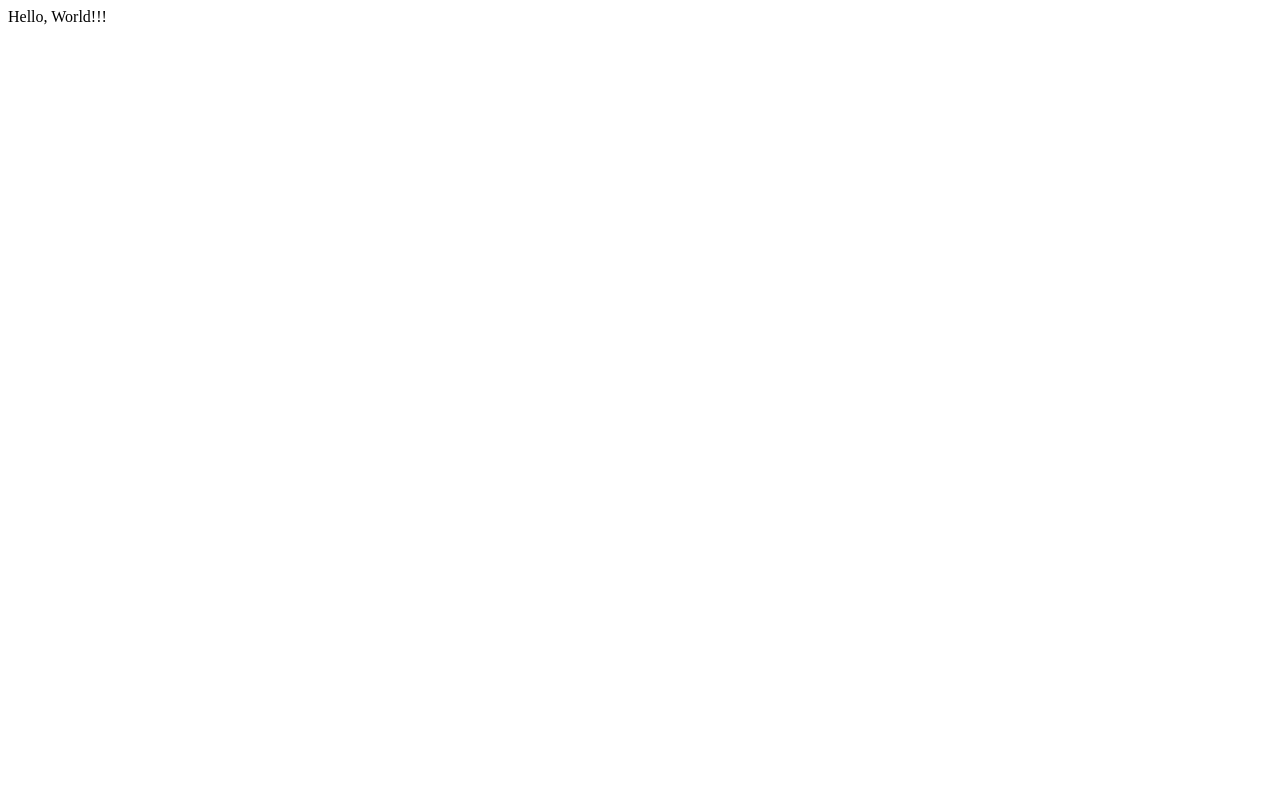
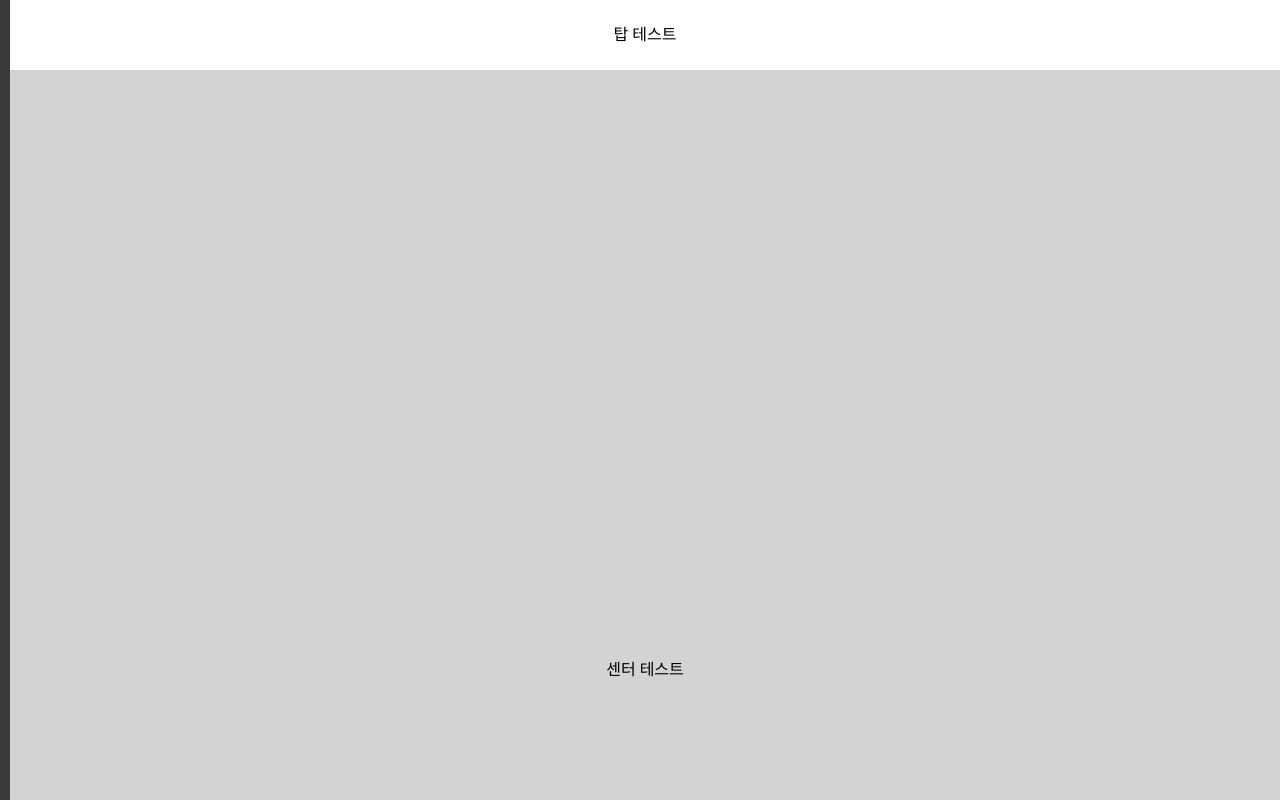
Before and after one commit to Nanjae/nanjae-web, a React (Create React App) app: page / in a window 1280 px wide. Shown: the top 800 px of the page. Built offline with nearby package versions, Linux system fonts and the light colour scheme.

Commit message:
Create Default Layout

```diff
--- a/package.json
+++ b/package.json
@@ -9,7 +9,8 @@
     "react": "^16.13.1",
     "react-dom": "^16.13.1",
     "react-scripts": "3.4.1",
-    "styled-components": "^5.1.1"
+    "styled-components": "^5.1.1",
+    "styled-reset": "^4.1.5"
   },
   "scripts": {
     "start": "react-scripts start",
--- a/src/App.js
+++ b/src/App.js
@@ -1,5 +1,19 @@
 import React from "react";
+import styled from "styled-components";
+import Home from "./Routes/Home";
+import GlobalStyles from "./Styles/GlobalStyles";
+
+const Wrapper = styled.div`
+  user-select: none;
+`;
 
 export default () => {
-  return <div>Hello, World!!!</div>;
+  return (
+    <>
+      <GlobalStyles />
+      <Wrapper>
+        <Home />
+      </Wrapper>
+    </>
+  );
 };
--- /dev/null
+++ b/src/Menu/Menu.js
@@ -0,0 +1,40 @@
+import React from "react";
+import styled from "styled-components";
+
+const Wrapper = styled.div`
+  position: fixed;
+  z-index: 50;
+  width: 300px;
+  transform: translateX(${(props) => (props.enterMenu ? "0px" : "-270px")});
+  height: ${(props) => props.windowHeight}px;
+  transition: transform 0.3s;
+  display: flex;
+  justify-content: flex-start;
+`;
+
+const Inner = styled.div`
+  width: 280px;
+  background-color: #3a3a3a;
+  display: flex;
+  justify-content: center;
+  align-items: center;
+`;
+
+export default ({ windowHeight, enterMenu, setEnterMenu }) => {
+  return (
+    <>
+      <Wrapper
+        onMouseEnter={() => {
+          setEnterMenu(true);
+        }}
+        onMouseLeave={() => {
+          setEnterMenu(false);
+        }}
+        enterMenu={enterMenu}
+        windowHeight={windowHeight}
+      >
+        <Inner>메뉴 테스트</Inner>
+      </Wrapper>
+    </>
+  );
+};
--- /dev/null
+++ b/src/Routes/Home.js
@@ -0,0 +1,67 @@
+import React, { useState } from "react";
+import styled from "styled-components";
+import useWindowDimensions from "../Hooks/useWindowDimensions";
+import Menu from "../Menu/Menu";
+
+const Wrapper = styled.div`
+  overflow-x: hidden;
+`;
+
+const ContentWrapper = styled.div`
+  margin-left: 10px;
+  height: fit-content;
+  transform: translateX(${(props) => (props.enterMenu ? "270px" : "0px")});
+  display: flex;
+  flex-direction: column;
+  transition: transform 0.3s;
+`;
+
+const ContentTopDiv = styled.div`
+  height: 70px;
+  display: flex;
+  justify-content: center;
+  align-items: center;
+`;
+
+const ContentCenterDiv = styled.div`
+  height: 1200px;
+`;
+
+const ContentCenterInner = styled.div`
+  height: 100%;
+  background-color: lightgray;
+  display: flex;
+  justify-content: center;
+  align-items: center;
+`;
+
+const ContentBottomDiv = styled.div`
+  height: 70px;
+  display: flex;
+  justify-content: center;
+  align-items: center;
+`;
+
+export default () => {
+  const [enterMenu, setEnterMenu] = useState(false);
+  const { windowHeight } = useWindowDimensions();
+
+  return (
+    <>
+      <Wrapper>
+        <Menu
+          windowHeight={windowHeight}
+          enterMenu={enterMenu}
+          setEnterMenu={setEnterMenu}
+        />
+        <ContentWrapper enterMenu={enterMenu}>
+          <ContentTopDiv>탑 테스트</ContentTopDiv>
+          <ContentCenterDiv>
+            <ContentCenterInner>센터 테스트</ContentCenterInner>
+          </ContentCenterDiv>
+          <ContentBottomDiv>바텀 테스트</ContentBottomDiv>
+        </ContentWrapper>
+      </Wrapper>
+    </>
+  );
+};
--- /dev/null
+++ b/src/Styles/GlobalStyles.js
@@ -0,0 +1,6 @@
+import { createGlobalStyle } from "styled-components";
+import reset from "styled-reset";
+
+export default createGlobalStyle`
+    ${reset};
+`;
```
Also changed, not shown: 1 other file (tests, documents, lock files or other folders).
